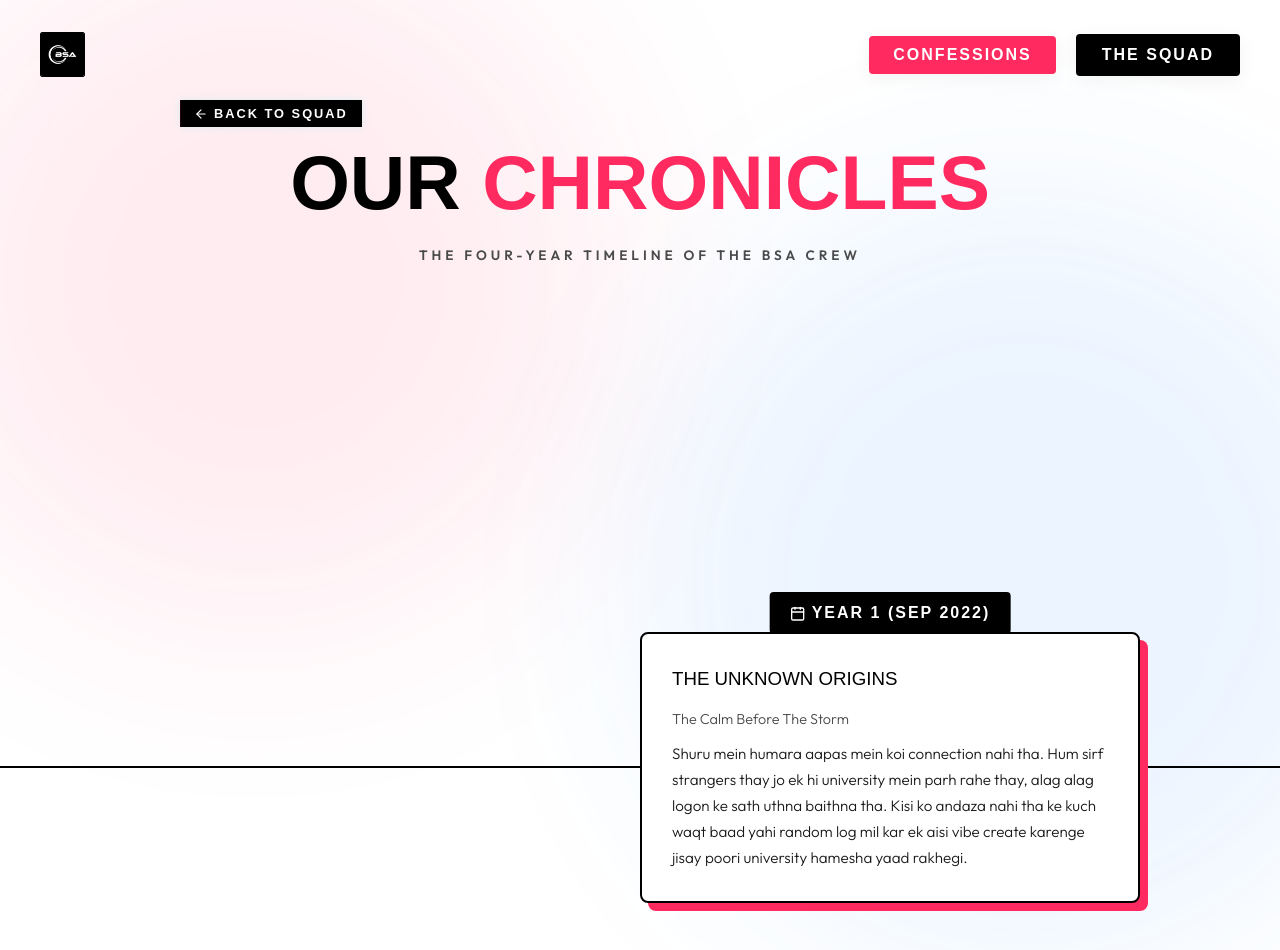
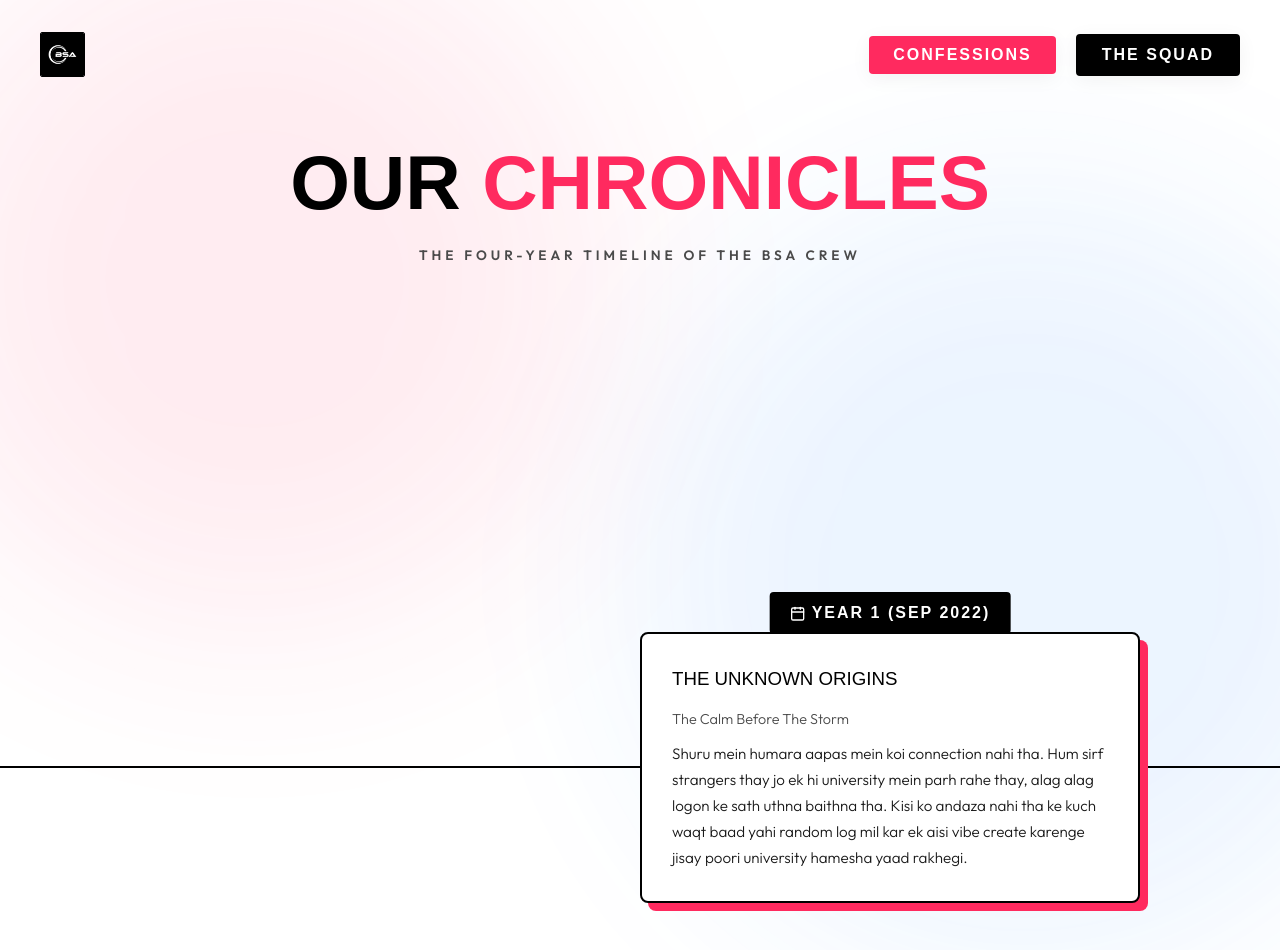
Before and after one commit to AliHCode/BSA, a React (Vite) app: page / in a window 1280 px wide. Both pictures are taken after a click on the button "OUR STORY". Shown: the top 950 px of the page. Built offline with nearby package versions, Linux system fonts and the light colour scheme.

Commit message:
Remove Back to Squad button from Chronicles header

```diff
--- a/src/components/StoryPage.jsx
+++ b/src/components/StoryPage.jsx
@@ -168,15 +168,6 @@ export default function StoryPage({ onBackClick }) {
 
   return (
     <div className="story-page">
-      {/* Back Button */}
-      <button
-        onClick={onBackClick}
-        className="btn-gta story-back-btn"
-      >
-        <ArrowLeft size={16} />
-        Back To Squad
-      </button>
-
       {/* Story Header */}
       <header className="story-header">
         <h2 className="story-title">
```
